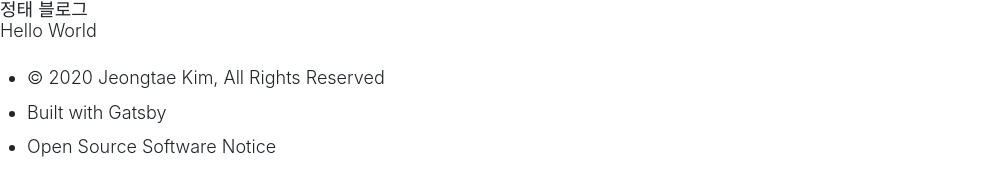
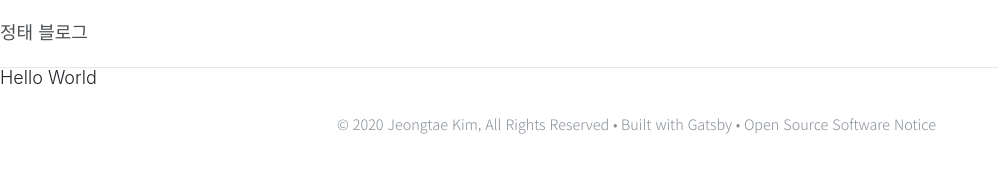
Before and after one commit to jeongtae/jt-gatsby-blog, a Gatsby site: page / in a window 1280 px wide. Shown: the whole page, without its empty margins (0-998 px from the left). Built offline with nearby package versions, Linux system fonts and the light colour scheme; Gatsby itself is replaced by a stand-in of ours.

Commit message:
Style header and footer

```diff
--- a/src/components/layout.jsx
+++ b/src/components/layout.jsx
@@ -1,5 +1,6 @@
 import React from "react";
 import { useStaticQuery, graphql } from "gatsby";
+import oc from "open-color";
 import styled, { GlobalStyle, Breaks, css } from "../utils/styled-components";
 
 const Main = styled.main`
@@ -12,6 +13,59 @@ const Main = styled.main`
       }
     `
   )}
+`;
+const Header = styled.header`
+  position: sticky;
+  top: 0;
+  height: 3.8rem;
+  height: calc(env(safe-area-inset-top, 0) + 3.8rem);
+  margin: 0;
+  padding: 0;
+  padding-top: env(safe-area-inset-top, 0);
+  padding-left: env(safe-area-inset-left, 0);
+  padding-right: env(safe-area-inset-right, 0);
+  border-bottom: 1px solid ${oc.gray[3]};
+  background-color: ${oc.white};
+  backdrop-filter: blur(3px);
+  opacity: 0.8;
+  transition: transform linear 150ms;
+  transform: translateY(0%);
+  display: flex;
+  justify-content: space-between;
+  align-items: center;
+  &.hidden {
+    transform: translateY(-100%);
+  }
+`;
+const Footer = styled.footer`
+  text-align: center;
+  font-size: 0.8rem;
+  font-weight: 300;
+  color: ${oc.gray[6]};
+  border-top: 1px solid $oc-gray-3;
+  ul {
+    margin: 1rem 0 2rem;
+    padding-bottom: env(safe-area-inset-bottom, 0);
+    padding-left: env(safe-area-inset-left, 0);
+    padding-right: env(safe-area-inset-right, 0);
+    display: flex;
+    flex-wrap: wrap;
+    justify-content: center;
+    align-items: center;
+    li {
+      display: block;
+      &::after {
+        content: "•";
+        margin: 0.2rem;
+      }
+      &:last-child::after {
+        content: "";
+      }
+    }
+  }
+  a {
+    text-decoration: underline;
+  }
 `;
 
 const Layout = ({ children }) => {
@@ -27,17 +81,15 @@ const Layout = ({ children }) => {
   return (
     <>
       <GlobalStyle />
-      <header>{data.site.siteMetadata.title}</header>
-      <footer>
+      <Header>{data.site.siteMetadata.title}</Header>
       <Main>{children}</Main>
+      <Footer className="sans">
         <ul>
-          <li>
-            &copy; {new Date().getFullYear()} Jeongtae Kim, All Rights Reserved
-          </li>
+          <li>&copy; {new Date().getFullYear()} Jeongtae Kim, All Rights Reserved</li>
           <li>Built with Gatsby</li>
           <li>Open Source Software Notice</li>
         </ul>
-      </footer>
+      </Footer>
     </>
   );
 };
```
